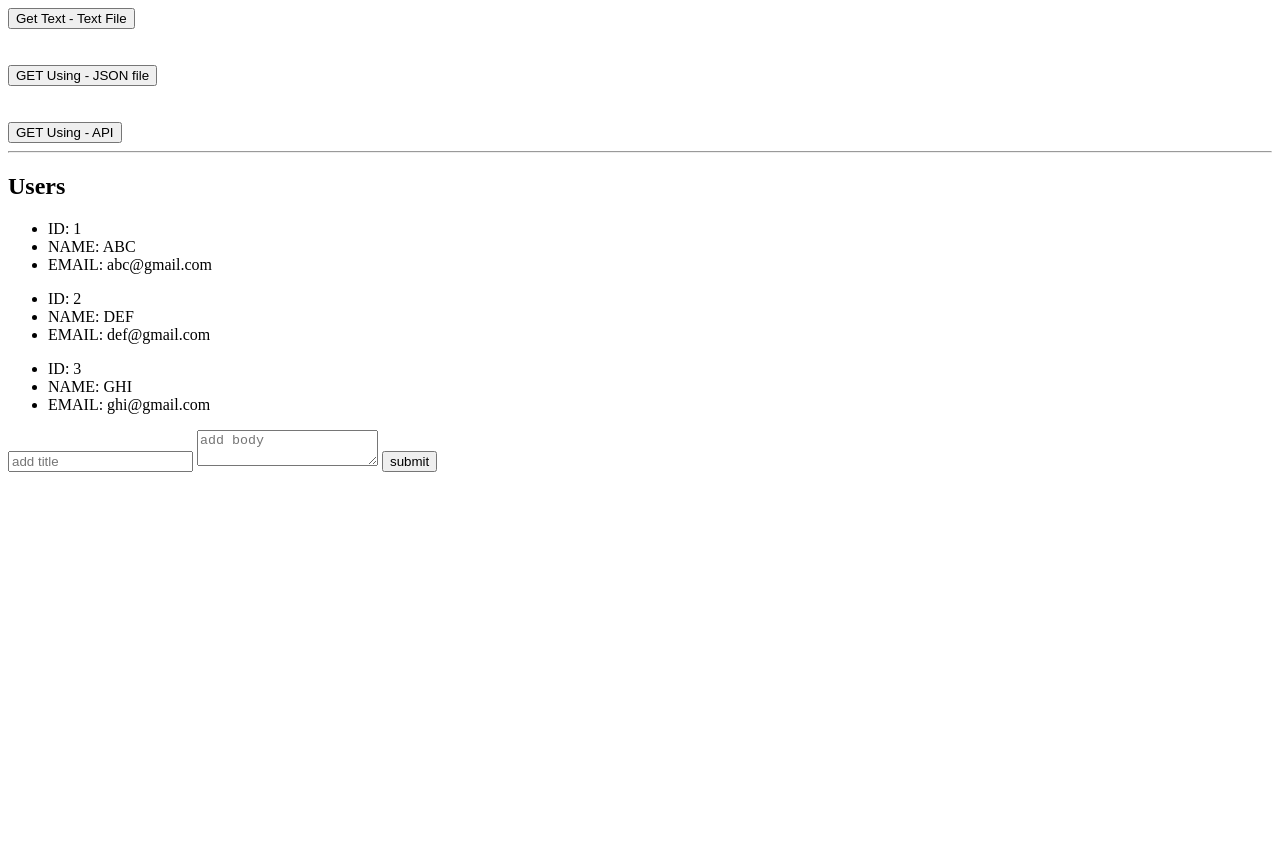
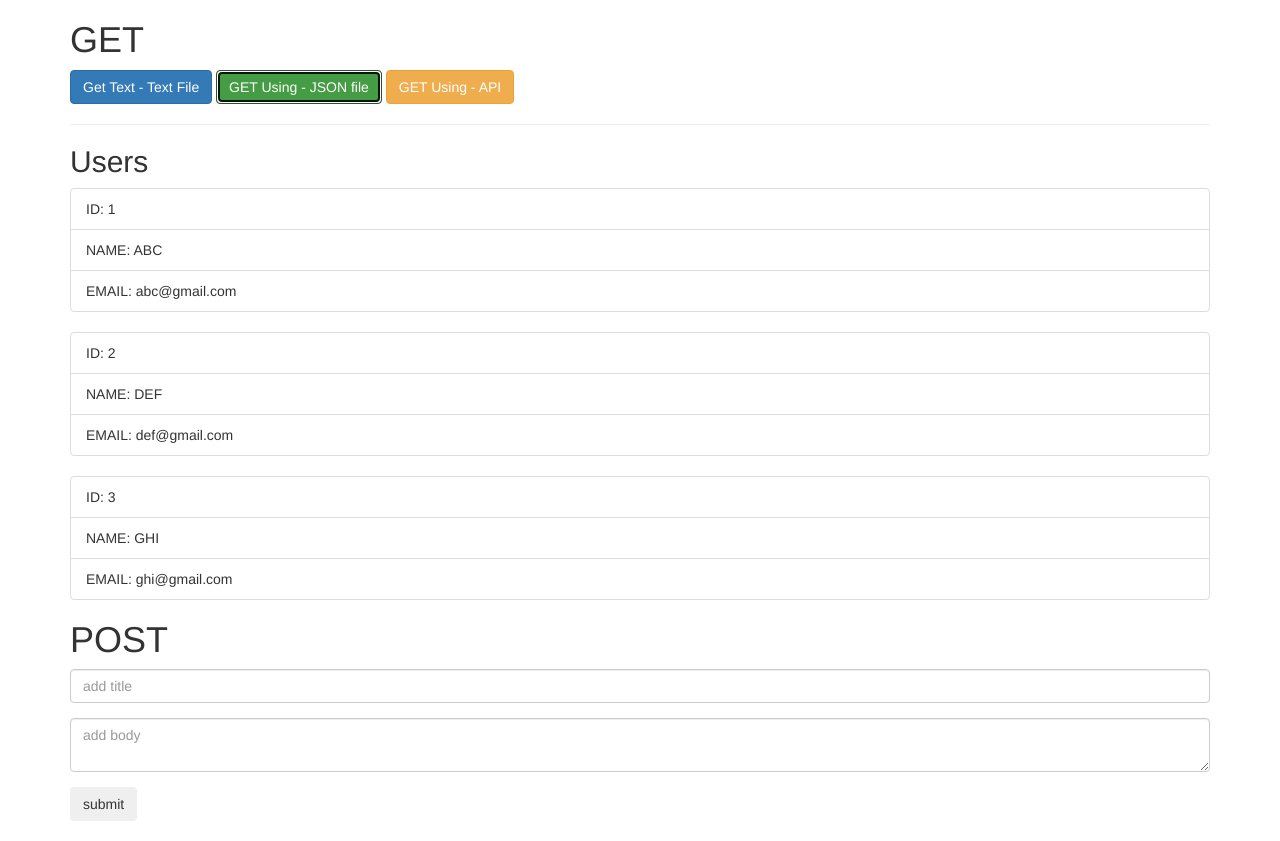
Before and after one commit to vaibhav18matere/fetch-api, a plain HTML site: page index.html in a window 1280 px wide. Both pictures are taken after a click on the button "GET Using - JSON file". Before the commit the page ends 800 px from the top, so only its background shows below. Drawn offline with nearby package versions, Linux system fonts and the light colour scheme.

Commit message:
feat: added bootstrap

```diff
--- a/app.js
+++ b/app.js
@@ -21,13 +21,13 @@ function getUsersFun() {
         .then(res => res.json())
         .then((data) => {
             // console.log(data);
-            let resultOutput = `<h2>Users</h2>`;
+            let resultOutput = `<h2 class="mb-4" >Users</h2>`;
             data.forEach(function (user) {
                 resultOutput += `
-                    <ul>
-                    <li>ID: ${user.id}</li>
-                    <li>NAME: ${user.name}</li>
-                    <li>EMAIL: ${user.email}</li>
+                    <ul class="list-group mb-3" >
+                    <li class="list-group-item" >ID: ${user.id}</li>
+                    <li class="list-group-item" >NAME: ${user.name}</li>
+                    <li class="list-group-item" >EMAIL: ${user.email}</li>
                     </ul>
                 `;
             });
@@ -41,12 +41,11 @@ function getPostsFun() {
         .then(res => res.json())
         .then((data) => {
             // console.log(data);
-            let resultOutput = `<h2>Posts</h2>`;
+            let resultOutput = `<h2 class="mb-4">Posts</h2>`;
             data.forEach(function (post) {
                 resultOutput += `
 
-                <div>
-                    <h3>${post.id}</h3>
+                <div class="card card-body mb-3">
                     <h3>${post.title}</h3>
                     <p>${post.body}</p>
                 </div>
@@ -76,6 +75,7 @@ function addPost(e) {
     })
         .then((res) => res.json())
         .then((data) => {
+            console.log(data)
             resultPost.innerHTML = JSON.stringify(data);
         })
 }
--- a/index.html
+++ b/index.html
@@ -6,24 +6,40 @@
     <meta http-equiv="X-UA-Compatible" content="IE=edge">
     <meta name="viewport" content="width=device-width, initial-scale=1.0">
     <title>FETCH API</title>
+    <!-- Latest compiled and minified CSS -->
+    <link rel="stylesheet" href="https://maxcdn.bootstrapcdn.com/bootstrap/3.3.7/css/bootstrap.min.css" integrity="sha384-BVYiiSIFeK1dGmJRAkycuHAHRg32OmUcww7on3RYdg4Va+PmSTsz/K68vbdEjh4u" crossorigin="anonymous">
+
 </head>
 
 <body>
+<div class="container">
+    <h1 class="display-4 mb-4">GET</h1>
+    <div class="d-flex">
+        <button class="btn btn-primary mr-4" id="getText">Get Text - Text File</button>
+        <button class="btn btn-success mr-4" id="get-users">GET Using - JSON file</button>
+        <button class="btn btn-warning mr-4"  id="get-posts">GET Using - API</button><hr>
+    </div>
 
-    <button id="getText">Get Text - Text File</button><br><br><br>
-    <button id="get-users">GET Using - JSON file</button><br><br><br>
-    <button id="get-posts">GET Using - API</button>
-    <hr>
     <div id="output"></div>
+
+
     <form id="addPost">
-        <div>
-            <input type="text" id="title" placeholder="add title">
-            <textarea id="body" placeholder="add body"></textarea>
-            <input type="submit" value="submit" >
+        <h1>POST</h1>
+        <div class="form-group" >
+            <input type="text" class="form-control"  id="title" placeholder="add title">
+        </div>
+        <div class="form-group">
+            <textarea id="body" class="form-control"  placeholder="add body"></textarea>
         </div>
 
+        <input type="submit" class="btn btn-secondary" value="submit" >
+        <h1 id="resultPost"></h1>
+
     </form>
-    <div id="resultPost"></div>
+
+</div>
+
+
 
     <script src="./app.js"></script>
 </body>
```
